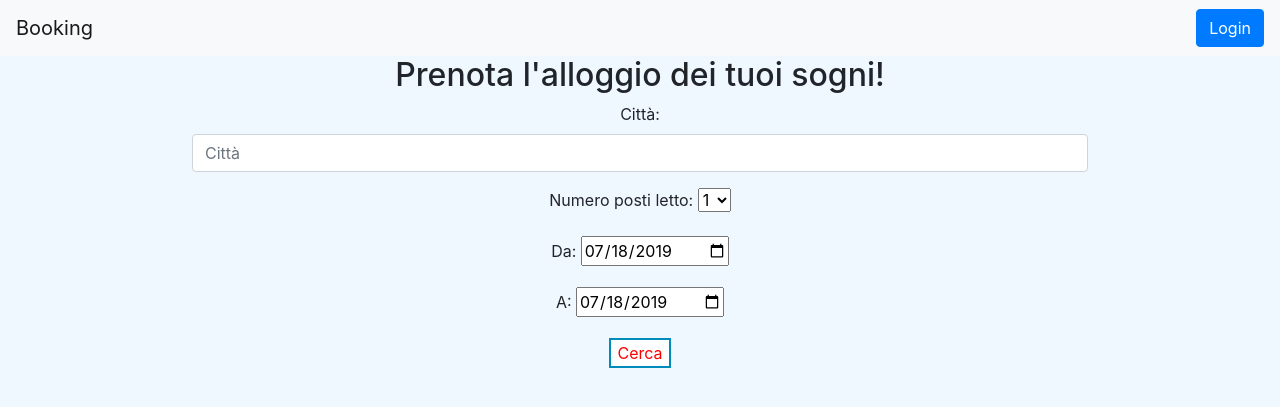
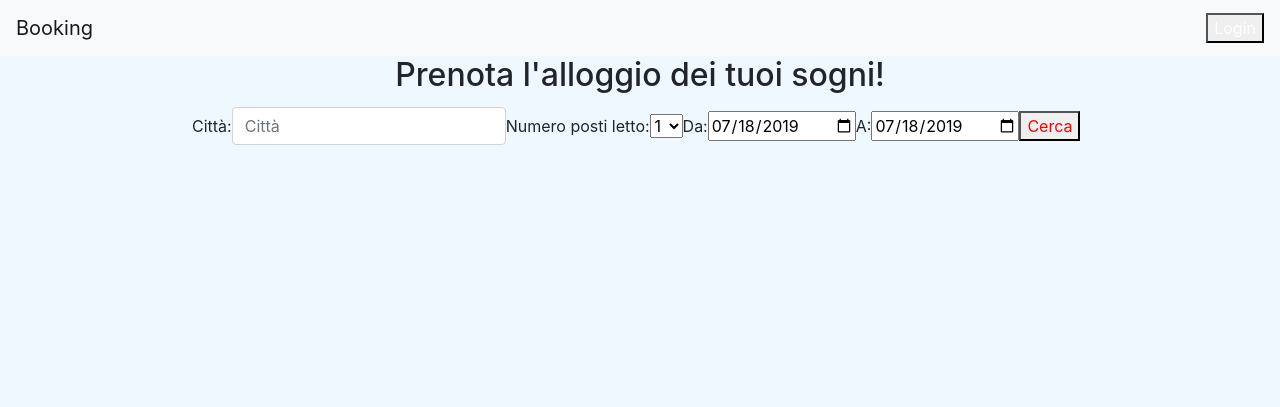
Before and after one commit to lucasimula/isw_progetto, a Django app: page / in a window 1280 px wide. Shown: the top 407 px of the page. Run offline with Django 3.2, Linux system fonts and the light colour scheme; some libraries are stand-ins or nearby versions.

Commit message:
bootstrap added

```diff
--- a/progetto_isw/static/css/style.css
+++ b/progetto_isw/static/css/style.css
@@ -21,7 +21,7 @@ button a {
 }
 
 
-.bs {
+wrapper.bs {
   background-color: white;
   color: black;
   border: 2px solid #008CBA;
--- a/progetto_isw/templates/base.html
+++ b/progetto_isw/templates/base.html
@@ -12,11 +12,11 @@
         {% block tasto-sinistro %}{% endblock %}
         <a class="navbar-brand" href="/home/">Booking</a>
         {% if request.session.nomeAlbergatore is not None %}
-            <button id="logout" class="btn btn-primary" type="button">
+            <button id="logout" type="button">
                 <a href="/logout/">Logout</a>
             </button>
         {% else %}
-            <button id="login" class="btn btn-primary" type="button">
+            <button id="login"  type="button">
                 <a href="/login/">Login</a>
             </button>
         {% endif %}
--- a/progetto_isw/templates/cercaB.html
+++ b/progetto_isw/templates/cercaB.html
@@ -23,9 +23,9 @@
 
                 <main>
                         <div class="wrapper">
-                            <form  method="GET" action="/cercaRS/" >
+                            <form  method="GET" action="/cercaRS/" class="form-inline">
                                 {% csrf_token %}
-                                    {% for field in form %}
+                                    {% for field in form %}<br><br>
                                         <div class="form-group">
                                             {{ field.errors }}
                                             <a>{{ field.label_tag }}</a>
@@ -33,7 +33,7 @@
                                         </div>
                                     {% endfor %}
 
-                                    <button  id="cercaSub" class="bs" type="submit">Cerca</button>
+                                    <button  id="cercaSub" class=".navbar-btn" type="submit">Cerca</button>
                             </form>
                         </div>
 
```
Also changed, not shown: progetto_isw/progetto_isw/settings.py (+1 -6 lines).
